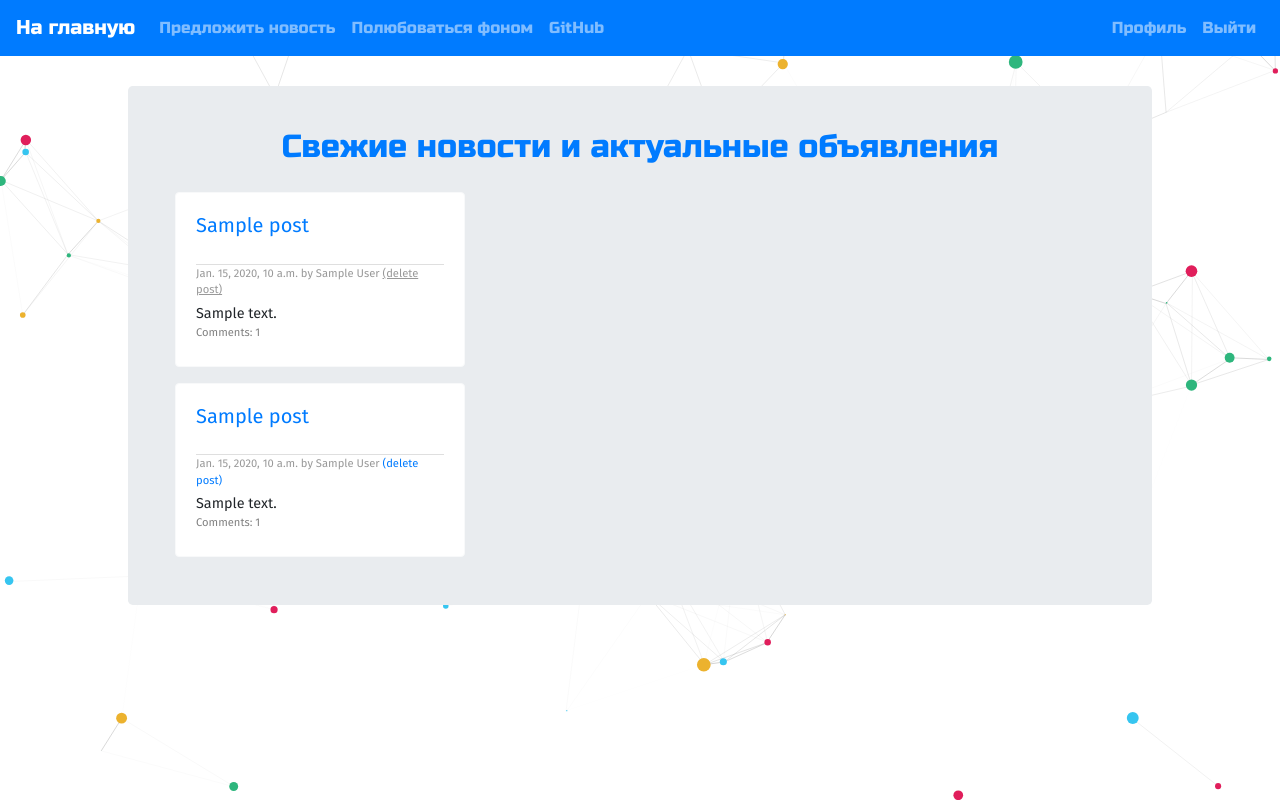
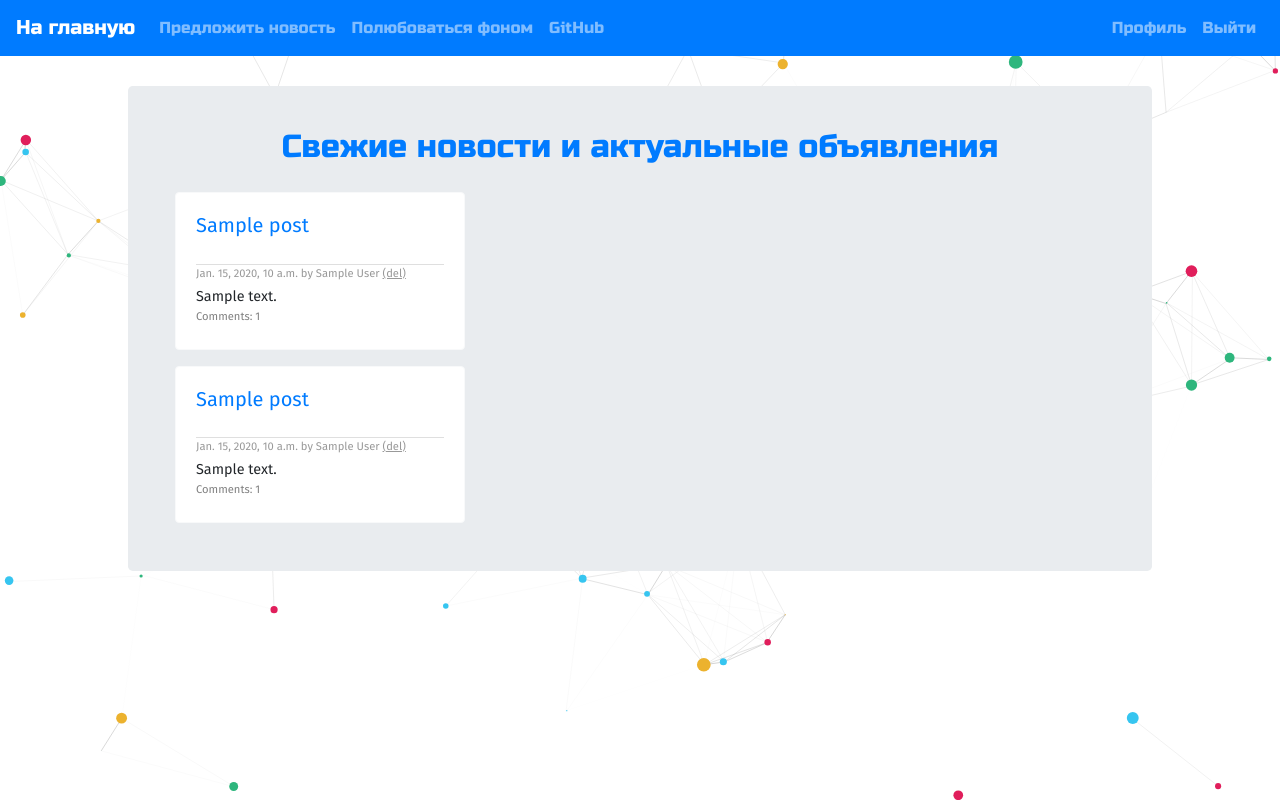
Before and after one commit to MenshikovIA/MathSite, a Django app: template news/templates/news/index.html in a window 1280 px wide. Run offline with Django 3.2, Linux system fonts and the light colour scheme; a user stored in the database is signed in; tables that the repository leaves empty hold one stand-in row (values such as "Sample post"); the template is opened without the code that fills it: values that come from a table or form of the project are taken from there, most other values are stand-ins (such as "Sample title", 1, 10 or a date in 2020); some libraries are stand-ins or nearby versions.

Commit message:
Update index.html

```diff
--- a/news/templates/news/index.html
+++ b/news/templates/news/index.html
@@ -14,6 +14,8 @@
                 <div class="container h2" id="heading">
                     <p>Свежие новости и актуальные объявления</p>
                 </div>
+
+            {# FIRST ROW #}
             </div>
             <div class="row">
                 {% for post in first_group %}
@@ -26,7 +28,7 @@
                                 <div class="blog-post-meta">
                                     {{ post.created_date }} by {{ post.author }}
                                     {% if user == post.author or user.is_staff %}
-                                        <a href="{% url 'postdelete' pk=post.id %}" class="delete_btn">(delete post)</a>
+                                        <a href="{% url 'postdelete' pk=post.id %}" class="delete_btn">(del)</a>
                                     {% endif %}
                                 </div>
                                 <p class="card-text">
@@ -45,6 +47,7 @@
                 {% endfor %}
             </div>
 
+            {# SECOND ROW #}
             <div class="row">
                 {% for post in second_group %}
                     <div class="col-md-4 text-left">
@@ -56,7 +59,7 @@
                                 <div class="blog-post-meta">
                                     {{ post.created_date }} by {{ post.author }}
                                     {% if user == post.author or user.is_staff %}
-                                        <a href="{% url 'postdelete' pk=post.id %}" id="delete_btn">(delete post)</a>
+                                        <a href="{% url 'postdelete' pk=post.id %}" class="delete_btn">(del)</a>
                                     {% endif %}
                                 </div>
                                 <p class="card-text">
```
